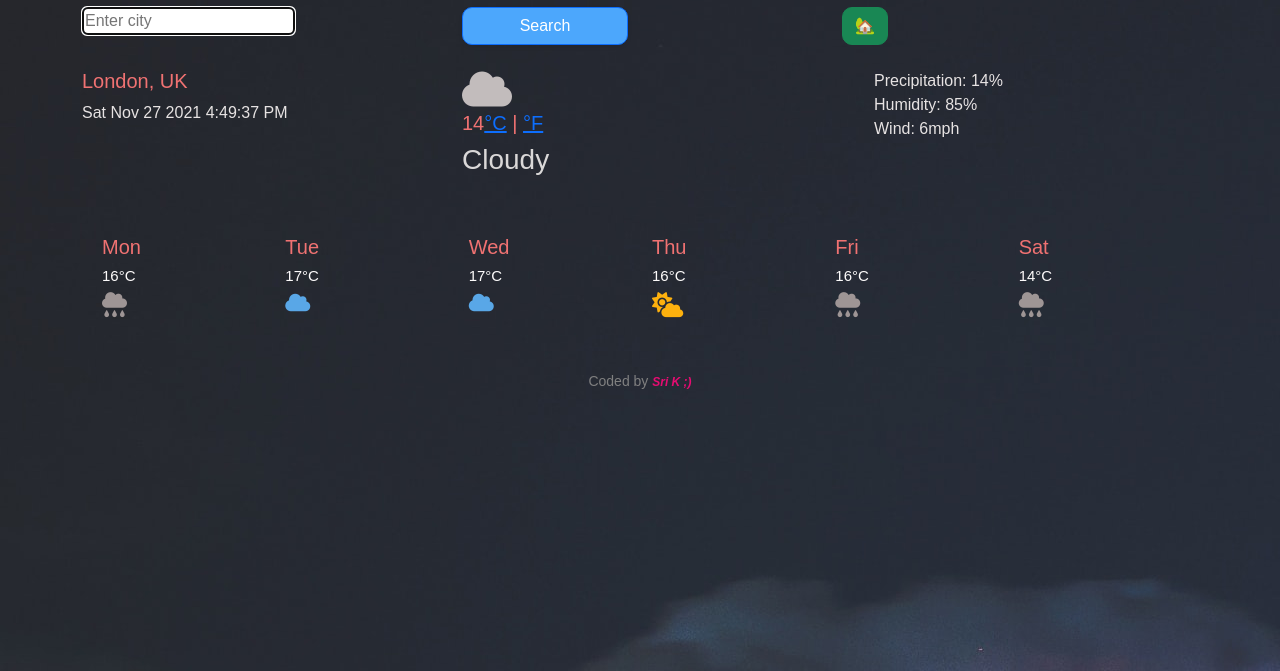
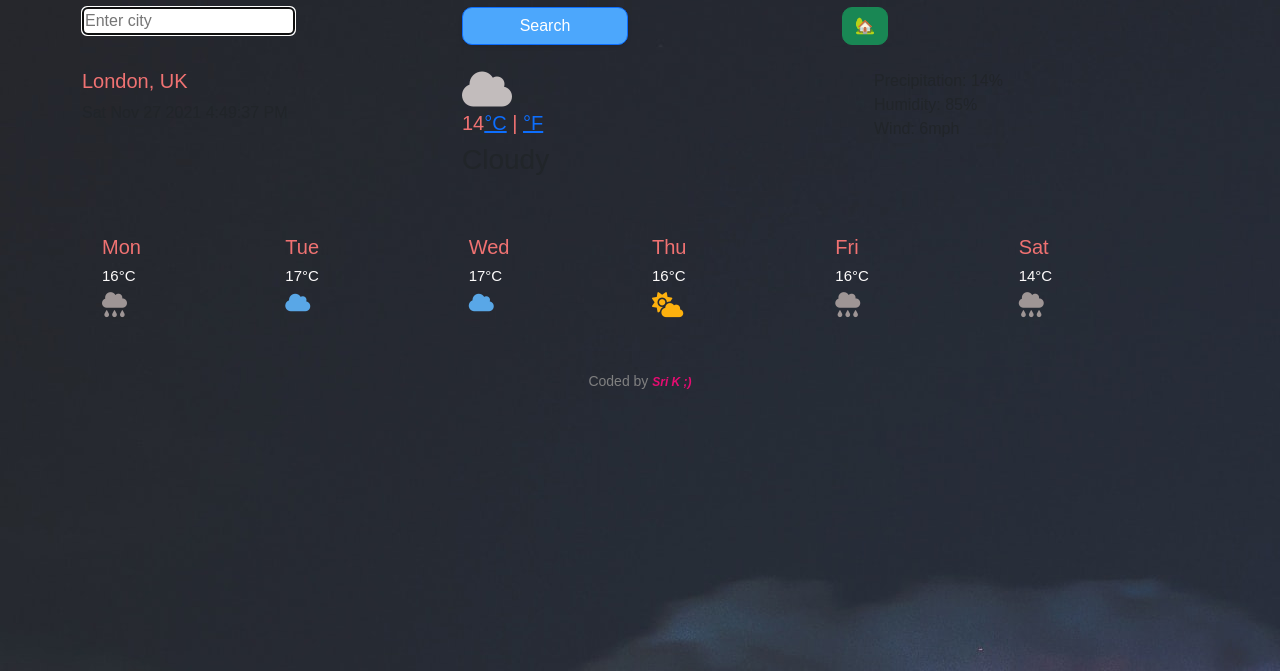
Before and after one commit to SKlandofcode/SK-Weather-app, a website built with Parcel: page index.html in a window 1280 px wide. Shown: the part 129-800 px from the top of the page. Built offline with nearby package versions, Linux system fonts and the light colour scheme; no server answers.

Commit message:
updated li and h3 style

```diff
--- a/src/styles.css
+++ b/src/styles.css
@@ -22,7 +22,7 @@ input[type="submit"] {
 }
 li {
   list-style: none;
-  color: rgb(231, 227, 227);
+  /*color: rgb(231, 227, 227);*/
 }
 h5,
 h2 {
@@ -51,7 +51,6 @@ h6 {
   height: 100%;
   background-size: cover;
   background-position: center;
-  background-color: #11ffee00;
 }
 .main {
   padding: 20px 10px;
@@ -71,14 +70,14 @@ h6 {
   display: block;
   position: center;
 }
-h3 {
+/*h3 {
   color: rgb(218, 216, 216);
 
   font-weight: 100;
 }
 #date {
   color: rgb(231, 227, 227);
-}
+}*/
 #celcius,
 #fahrenheit {
   font-size: 20px;
```
